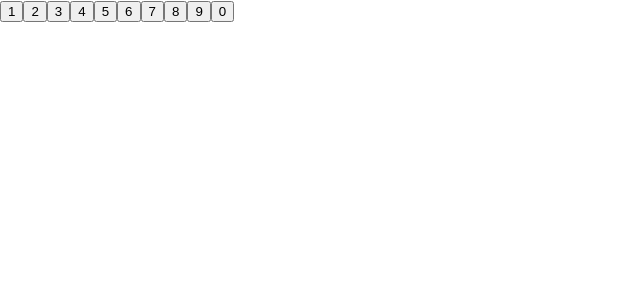
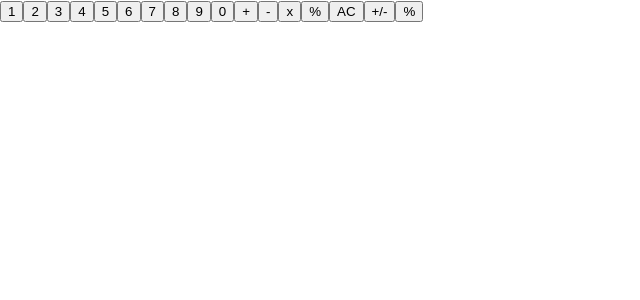
Before and after one commit to HighDynamics/calculator, a React (Create React App) app: page / in a window 1280 px wide. Shown: the top 300 px of the page, without its empty margins (0-640 px from the left). Built offline with nearby package versions, Linux system fonts and the light colour scheme.

Commit message:
add operator and utility buttons

```diff
--- a/src/App.js
+++ b/src/App.js
@@ -8,23 +8,66 @@ function Output(){
     </>
   );
 }
-
-function UtilityButtons(){
-
+//get utilities from props and render
+function UtilityButtons(props){
+  const utilities = props.utilities;
+  const utilityButtons = utilities.map((utility) =>
+  <button key={utility.toString()} id={utility.toString()}>
+    {utility}
+  </button>
+  );
+  return(
+    <>
+      {utilityButtons}
+    </>
+  );
+}
+//All Clear, negative/positive, percentage
+function Utilities(){
+  const utilities = ['AC', '+/-', '%']
+  return(
+    <UtilityButtons utilities={utilities} />
+  );
+}
+//get operators from props and render
+function OperatorList(props){
+  const operators = props.operators;
+  const operatorButtons = operators.map((operator) =>
+    <button key={operator.toString()} id={operator.toString()}>
+      {operator}
+    </button>
+  )
+  return(
+    <>
+      {operatorButtons}
+    </>
+  );
+}
+//operators on a calculator: + - * %
+function Operators(){
+  const operators = ['+', '-', 'x', '%']
+  return(
+    <>
+      <OperatorList operators={operators} />
+    </>
+  );
 }
 
-function Operators(){
-
-}
+//get numbers from props and render
 function NumberList(props){
   const numbers = props.numbers;
-  const buttonNumbers = numbers.map((number) =>
-    <button key={number.toString()}>{number}</button>
+  const numberButtons = numbers.map((number) =>
+    <button key={number.toString()} id={number.toString()}>
+      {number}
+    </button>
   );
   return(
-    <div>{buttonNumbers}</div>
+    <>
+      {numberButtons}
+    </>
   )
 }
+//numbers on a calculator
 function Numbers(){
   const numbers = [1, 2, 3, 4, 5, 6, 7, 8, 9, 0]
   return(
@@ -38,6 +81,8 @@ function App(){
   return (
     <>
       <Numbers />
+      <Operators />
+      <Utilities />
     </>
   );
 }
```
